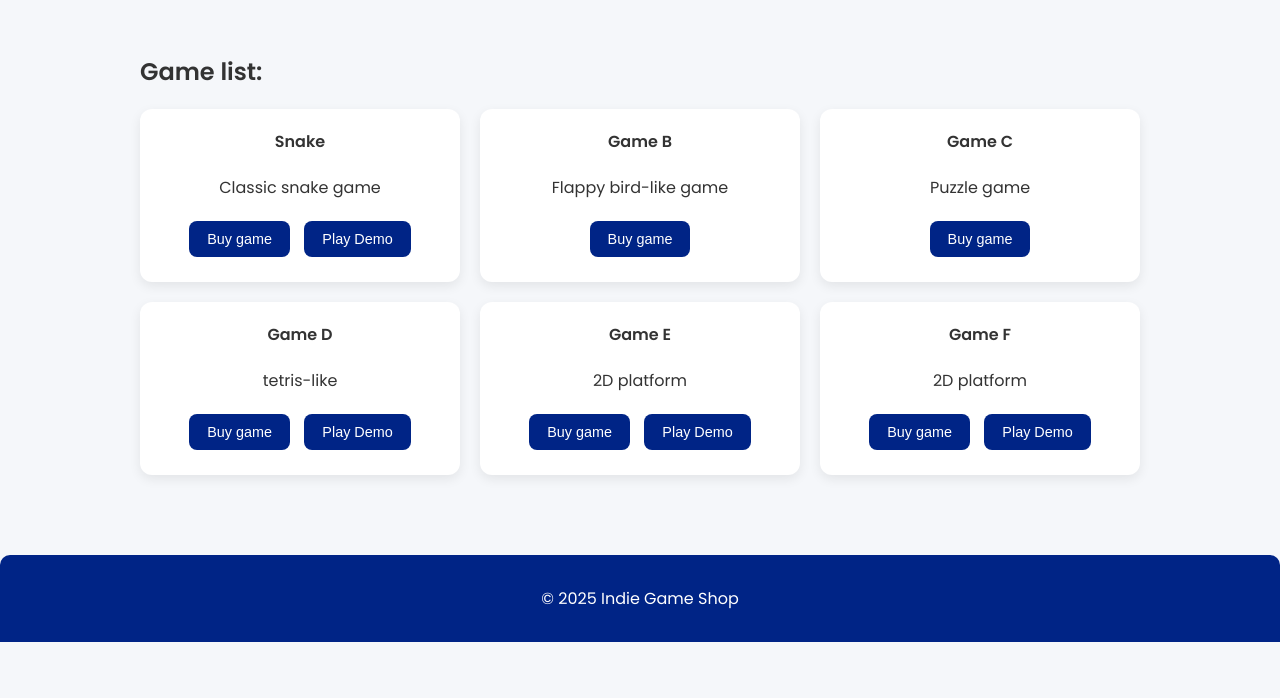
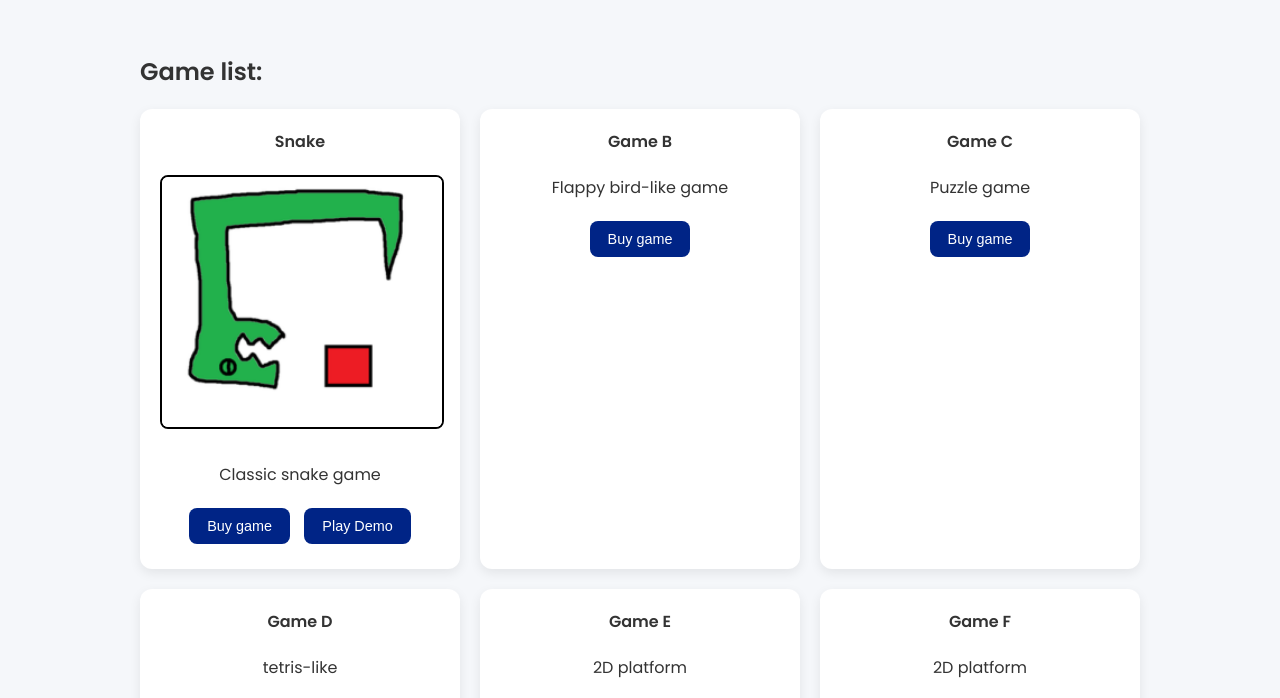
Before and after one commit to DT2BR/indie-game-shop, a plain HTML site: page games.html in a window 1280 px wide. Shown: the part 71-769 px from the top of the page. Drawn offline with Linux system fonts and the light colour scheme.

Commit message:
add game images

```diff
--- a/games.html
+++ b/games.html
@@ -20,6 +20,7 @@
 <div class="game-grid">
     <div class="game-card" id="gameA">
       <h4>Snake</h4>
+      <img src="game covers/snake-cover.png" alt="snake game" class="game-img">
       <p>Classic snake game</p>
        <button onclick="openModal('Game Snake')">Buy game</button>
        <a href="games-demo/Snake.html"> <button>Play Demo</button> </a>
--- a/style.css
+++ b/style.css
@@ -62,6 +62,16 @@ h2, h3 {
   transition: transform 0.3s ease, box-shadow 0.3s ease;
 }
 
+.game-img {
+  width: 100%;         /* co theo chiều rộng của card */
+  height: 250px;       /* giữ cùng chiều cao */
+  object-fit: cover;   /* cắt bớt cho vừa khung */
+  aspect-ratio: 1/1;
+  border-radius: 8px;  /* bo góc nhẹ cho đẹp */
+  margin-bottom: 10px;
+  border: 2px solid rgb(0, 0, 0);
+}
+
 .game-card:hover {
   transform: translateY(-5px);
   box-shadow: 0 8px 20px rgba(0,0,0,0.15);
```
Also changed, not shown: game covers/snake-cover.png (added).
